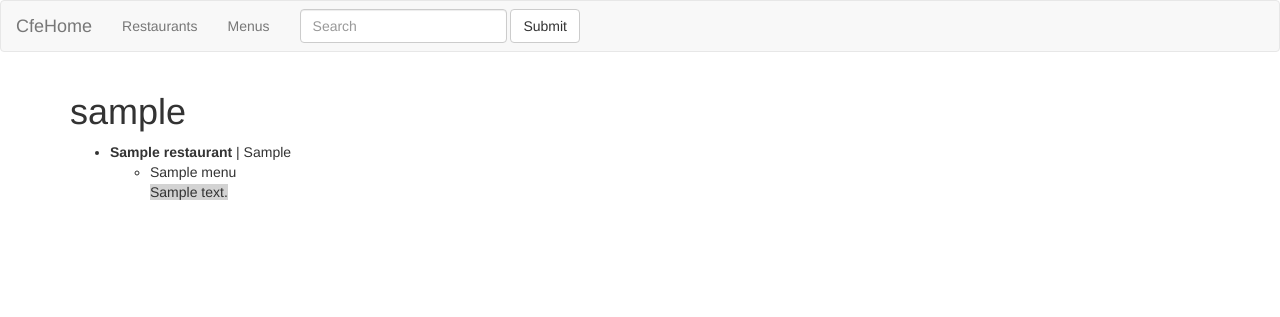
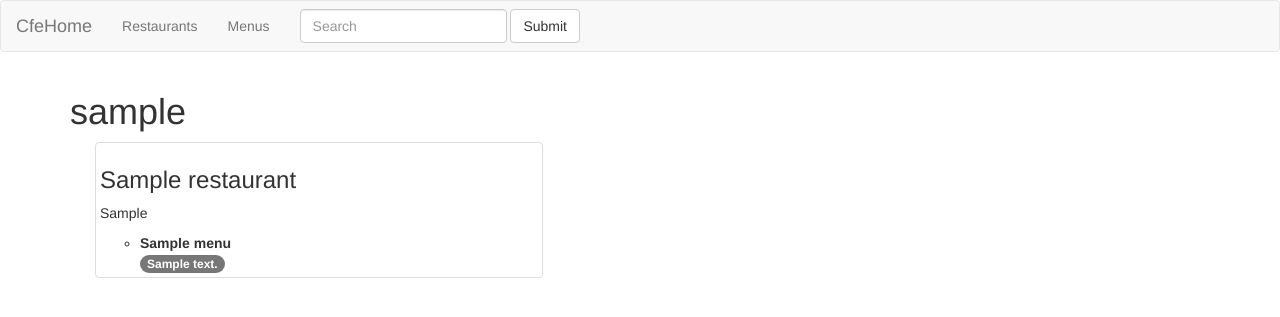
Before and after one commit to khalilSaidane/try-django-1.11, a Django app: a page that uses templates/profiles/user.html in a window 1280 px wide. Shown: the top 317 px of the page. Run offline with Django 3.2, Linux system fonts and the light colour scheme; tables that the repository leaves empty hold one stand-in row (values such as "Sample post"); some libraries are stand-ins or nearby versions.

Commit message:
search restaurant by name

```diff
--- a/profiles/views.py
+++ b/profiles/views.py
@@ -5,6 +5,8 @@ from django.shortcuts import render, get_object_or_404
 from django.views.generic import DetailView
 from django.contrib.auth import get_user_model
 from django.http import Http404
+from restaurents.models import Restaurant
+from menus.models import Menu
 
 User = get_user_model()
 
@@ -17,3 +19,17 @@ class ProfileDetailView(DetailView):
         if username is None:
             raise Http404
         return get_object_or_404(User, username__iexact=username, is_active=True)
+
+    def get_context_data(self,*args, **kwargs):
+        context = super(ProfileDetailView, self).get_context_data(*args, **kwargs)
+        user = context['user']
+        query = self.request.GET.get('q')
+        menu_exists = Menu.objects.filter(user=user).exists()
+        qs = Restaurant.objects.filter(user=user)
+        print(query)
+        if query:
+            qs = qs.filter(name__icontains=query)
+            print(qs.count())
+        if qs.exists() and menu_exists:
+            context['restaurants'] = qs
+        return context
--- a/templates/profiles/user.html
+++ b/templates/profiles/user.html
@@ -2,20 +2,25 @@
 {% block title %} {{ user.username }} {% endblock %}
 {% block content %}
     <h1>{{ user.username }}</h1>
-    {% if user.restaurant_set.all.exists %}
+        {% if restaurants %}
             <ul>
-            {% for rest in user.restaurant_set.all %}
-                <li>
-                    <b> {{ rest }} </b>| {{ rest.location }}
+                {% for rest in restaurants %}
+                    <div class="row">
+                        <div>
+                            <div class="thumbnail">
+                                <h3> {{ rest }} </h3>
+                                <p>{{ rest.location }}</p>
                                 <ul>
                                     {% for menu in rest.menu_set.all %}
-                            <li>{{ menu.name }}</li>
+                                        <li><b>{{ menu.name }}</b></li>
                                         {% for ing in menu.get_contents %}
-                                <span style="background-color: lightgrey">{{ ing }}</span>
+                                            <span class="badge badge-default">{{ ing }}</span>
                                         {% endfor %}
                                     {% endfor %}
                                 </ul>
-                </li>
+                            </div>
+                        </div>
+                    </div>
                 {% endfor %}
             </ul>
         {% else %}
--- a/templates/snippets/navbar.html
+++ b/templates/snippets/navbar.html
@@ -8,9 +8,9 @@
                 <li><a href="{% url 'restaurants:list' %}">Restaurants</a></li>
                 <li><a href="{% url 'menus:list' %}">Menus</a></li>
              </ul>
-            <form class="navbar-form navbar-left">
+            <form class="navbar-form navbar-left" method="get" >
                 <div class="form-group">
-                    <input type="text" class="form-control" placeholder="Search">
+                    <input value="{{ request.GET.q }}" name="q" type="text" class="form-control" placeholder="Search">
                 </div>
                 <button type="submit" class="btn btn-default">Submit</button>
             </form>
```
Lines whose indentation alone changed are shown as unchanged.
